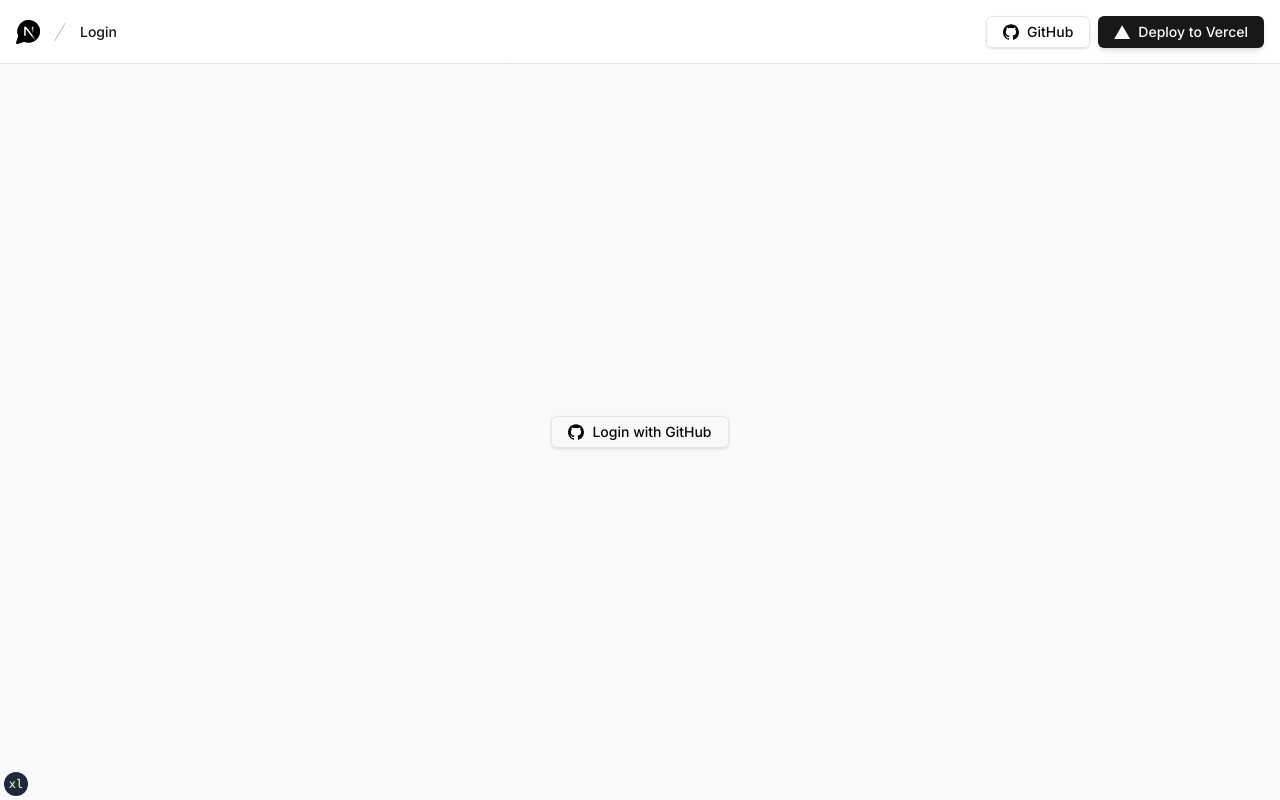
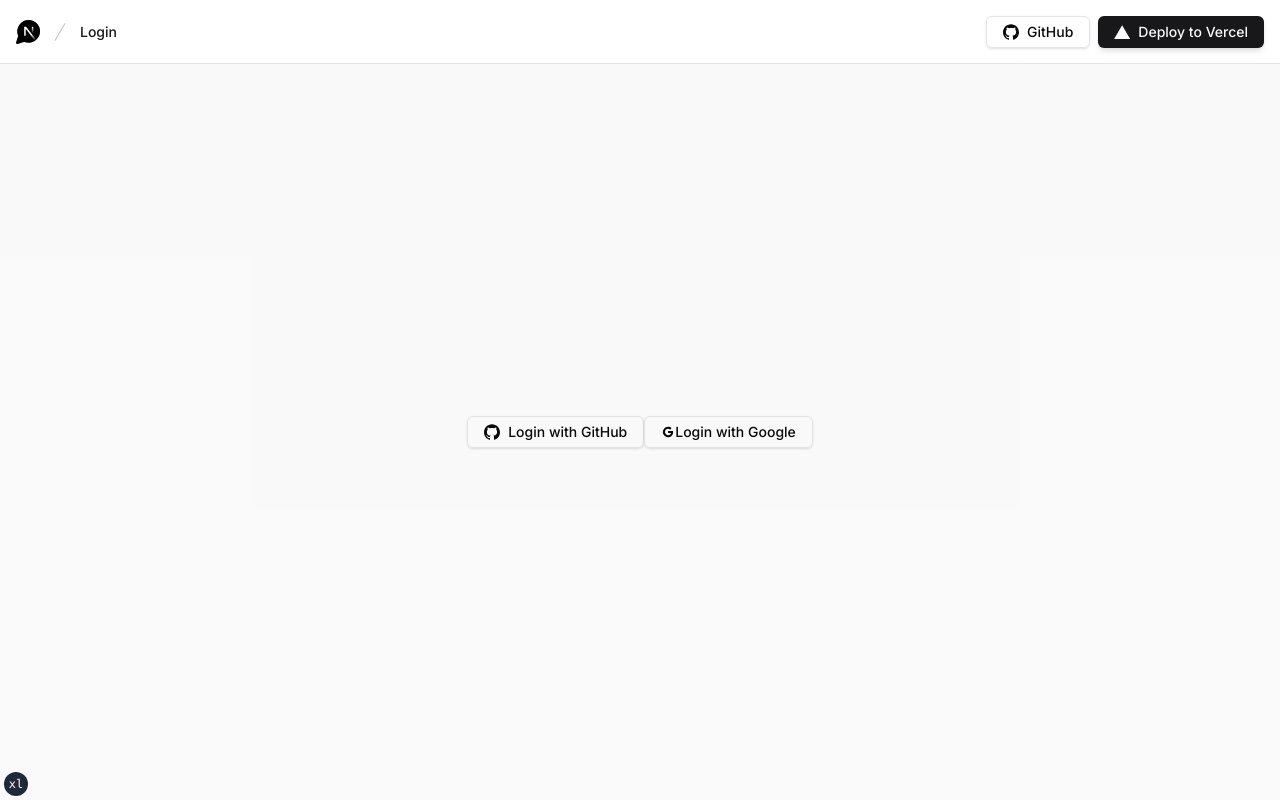
Before and after one commit to Shuwenf/nextjs-chatbot, a Next.js app: page /sign-in in a window 1280 px wide. Built offline with nearby package versions, Linux system fonts and the light colour scheme; no server answers.

Commit message:
add google authorization

```diff
--- a/app/api/chat/route.ts
+++ b/app/api/chat/route.ts
@@ -8,7 +8,7 @@
 export const runtime = 'edge'
 
 const configuration = new Configuration({
-  apiKey: process.env.OPENAI_API_KEY
+  apiKey: process.env.PUBLIC_OPENAI_API_KEY
 })
 
 const openai = new OpenAIApi(configuration)
@@ -16,9 +16,8 @@
 export async function POST(req: Request) {
   const json = await req.json()
   const { messages, previewToken } = json
-  const userId = (await auth())?.user.id
-
-  if (!userId) {
+  const userEmail = (await auth())?.user.email
+  if (!userEmail) {
     return new Response('Unauthorized', {
       status: 401
     })
@@ -44,7 +43,7 @@
       const payload = {
         id,
         title,
-        userId,
+        userEmail,
         createdAt,
         path,
         messages: [
@@ -56,7 +55,7 @@
         ]
       }
       await kv.hmset(`chat:${id}`, payload)
-      await kv.zadd(`user:chat:${userId}`, {
+      await kv.zadd(`user:chat:${userEmail}`, {
         score: createdAt,
         member: `chat:${id}`
       })
--- a/app/sign-in/page.tsx
+++ b/app/sign-in/page.tsx
@@ -1,5 +1,5 @@
 import { auth } from '@/auth'
-import { LoginButton } from '@/components/login-button'
+import { LoginButton, GoogleLoginButton } from '@/components/login-button'
 import { redirect } from 'next/navigation'
 
 export default async function SignInPage() {
@@ -10,7 +10,8 @@
   }
   return (
     <div className="flex h-[calc(100vh-theme(spacing.16))] items-center justify-center py-10">
-      <LoginButton />
+    <LoginButton />
+    <GoogleLoginButton />
     </div>
   )
 }
--- a/auth.ts
+++ b/auth.ts
@@ -1,5 +1,6 @@
 import NextAuth, { type DefaultSession } from 'next-auth'
 import GitHub from 'next-auth/providers/github'
+import GoogleProvider from 'next-auth/providers/google'
 
 declare module 'next-auth' {
   interface Session {
@@ -15,7 +16,10 @@
   auth,
   CSRF_experimental // will be removed in future
 } = NextAuth({
-  providers: [GitHub],
+  providers: [GitHub, GoogleProvider({
+    clientId: process.env.GOOGLE_CLIENT_ID,
+    clientSecret: process.env.GOOGLE_CLIENT_SECRET
+  })],
   callbacks: {
     jwt({ token, profile }) {
       if (profile) {
--- a/components/login-button.tsx
+++ b/components/login-button.tsx
@@ -5,11 +5,12 @@
 
 import { cn } from '@/lib/utils'
 import { Button, type ButtonProps } from '@/components/ui/button'
-import { IconGitHub, IconSpinner } from '@/components/ui/icons'
+import { IconGitHub, IconGoogle, IconSpinner } from '@/components/ui/icons'
 
 interface LoginButtonProps extends ButtonProps {
   showGithubIcon?: boolean
   text?: string
+  showGoogleIcon?: boolean
 }
 
 export function LoginButton({
@@ -40,3 +41,32 @@
     </Button>
   )
 }
+
+export function GoogleLoginButton({
+  text = 'Login with Google',
+  showGoogleIcon = true,
+  className,
+  ...props
+}: LoginButtonProps) {
+  const [isLoading, setIsLoading] = React.useState(false)
+  return (
+    <Button
+      variant="outline"
+      onClick={() => {
+        setIsLoading(true)
+        // next-auth signIn() function doesn't work yet at Edge Runtime due to usage of BroadcastChannel
+        signIn('google', { callbackUrl: `/` })
+      }}
+      disabled={isLoading}
+      className={cn(className)}
+      {...props}
+    >
+      {isLoading ? (
+        <IconSpinner className="mr-2 animate-spin" />
+      ) : showGoogleIcon ? (
+        <IconGoogle className="mr-2" />
+      ) : null}
+      {text}
+    </Button>
+  )
+}
--- a/components/ui/icons.tsx
+++ b/components/ui/icons.tsx
@@ -134,6 +134,20 @@
       <title>GitHub</title>
       <path d="M12 .297c-6.63 0-12 5.373-12 12 0 5.303 3.438 9.8 8.205 11.385.6.113.82-.258.82-.577 0-.285-.01-1.04-.015-2.04-3.338.724-4.042-1.61-4.042-1.61C4.422 18.07 3.633 17.7 3.633 17.7c-1.087-.744.084-.729.084-.729 1.205.084 1.838 1.236 1.838 1.236 1.07 1.835 2.809 1.305 3.495.998.108-.776.417-1.305.76-1.605-2.665-.3-5.466-1.332-5.466-5.93 0-1.31.465-2.38 1.235-3.22-.135-.303-.54-1.523.105-3.176 0 0 1.005-.322 3.3 1.23.96-.267 1.98-.399 3-.405 1.02.006 2.04.138 3 .405 2.28-1.552 3.285-1.23 3.285-1.23.645 1.653.24 2.873.12 3.176.765.84 1.23 1.91 1.23 3.22 0 4.61-2.805 5.625-5.475 5.92.42.36.81 1.096.81 2.22 0 1.606-.015 2.896-.015 3.286 0 .315.21.69.825.57C20.565 22.092 24 17.592 24 12.297c0-6.627-5.373-12-12-12" />
     </svg>
+  )
+}
+
+function IconGoogle({ className, ...props }: React.ComponentProps<'svg'>) {
+  return (
+    <svg
+    viewBox="0 0 1024 1024"
+    fill="currentColor"
+    height="1em"
+    width="1em"
+    {...props}
+  >
+    <path d="M881 442.4H519.7v148.5h206.4c-8.9 48-35.9 88.6-76.6 115.8-34.4 23-78.3 36.6-129.9 36.6-99.9 0-184.4-67.5-214.6-158.2-7.6-23-12-47.6-12-72.9s4.4-49.9 12-72.9c30.3-90.6 114.8-158.1 214.7-158.1 56.3 0 106.8 19.4 146.6 57.4l110-110.1c-66.5-62-153.2-100-256.6-100-149.9 0-279.6 86-342.7 211.4-26 51.8-40.8 110.4-40.8 172.4S151 632.8 177 684.6C240.1 810 369.8 896 519.7 896c103.6 0 190.4-34.4 253.8-93 72.5-66.8 114.4-165.2 114.4-282.1 0-27.2-2.4-53.3-6.9-78.5z" />
+  </svg>
   )
 }
 
@@ -482,6 +496,7 @@
   IconOpenAI,
   IconVercel,
   IconGitHub,
+  IconGoogle,
   IconSeparator,
   IconArrowDown,
   IconArrowRight,
--- a/components/user-menu.tsx
+++ b/components/user-menu.tsx
@@ -32,7 +32,7 @@
             {user?.image ? (
               <Image
                 className="w-6 h-6 transition-opacity duration-300 rounded-full select-none ring-1 ring-zinc-100/10 hover:opacity-80"
-                src={user?.image ? `${user.image}&s=60` : ''}
+                src={user?.image ? `${user.image}` : ''}
                 alt={user.name ?? 'Avatar'}
                 height={48} width={48}
               />
--- a/next.config.js
+++ b/next.config.js
@@ -2,7 +2,7 @@
 module.exports = {
   reactStrictMode: true,
   experimental: {
-    serverActions: true,
+    serverActions: true
   },
   images: {
     remotePatterns: [
@@ -10,8 +10,14 @@
         protocol: 'https',
         hostname: 'avatars.githubusercontent.com',
         port: '',
-        pathname: '**',
+        pathname: '**'
       },
-    ],
-  },
-};
+      {
+        protocol: 'https',
+        hostname: 'lh3.googleusercontent.com',
+        port: '',
+        pathname: '**'
+      }
+    ]
+  }
+}
```
